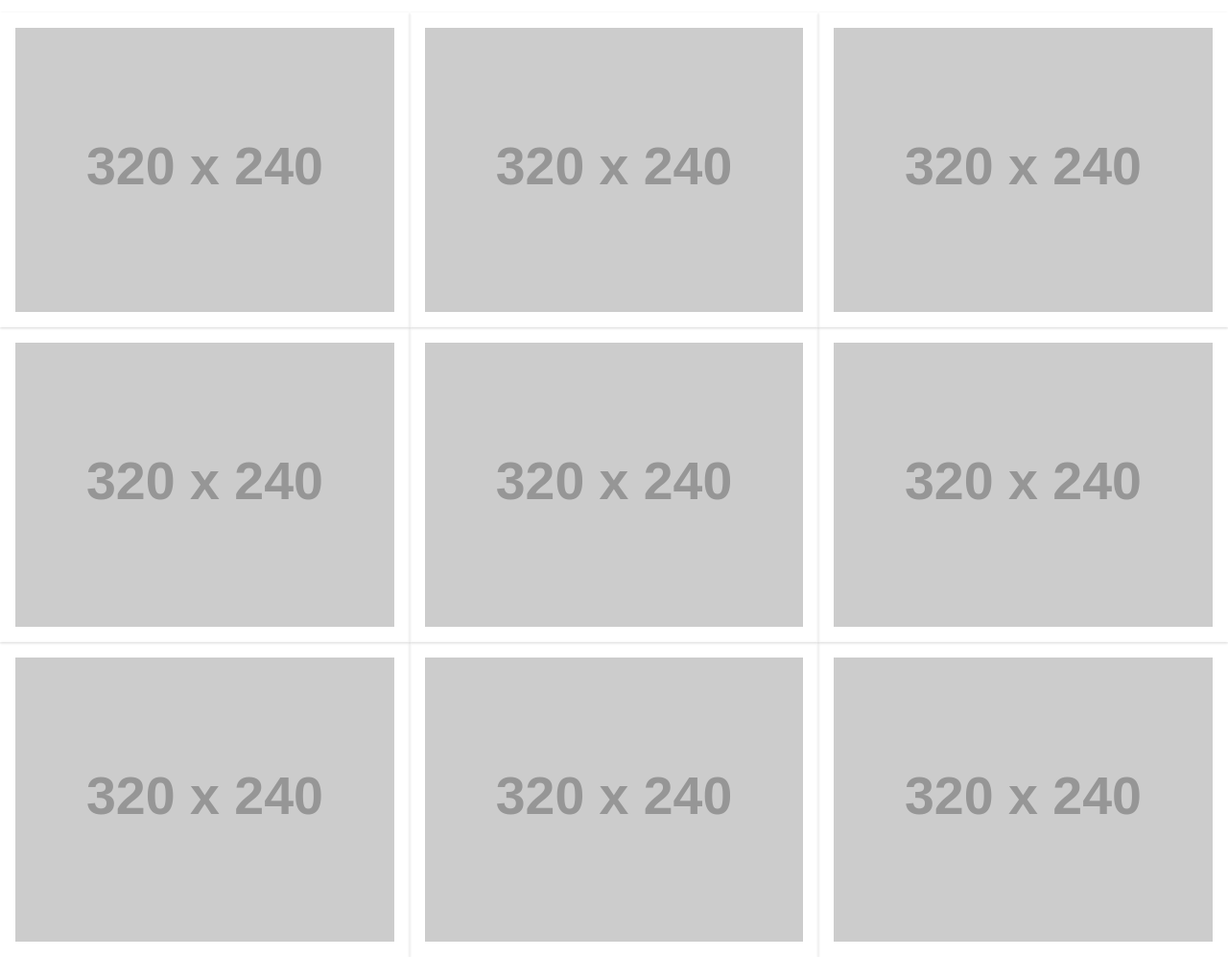
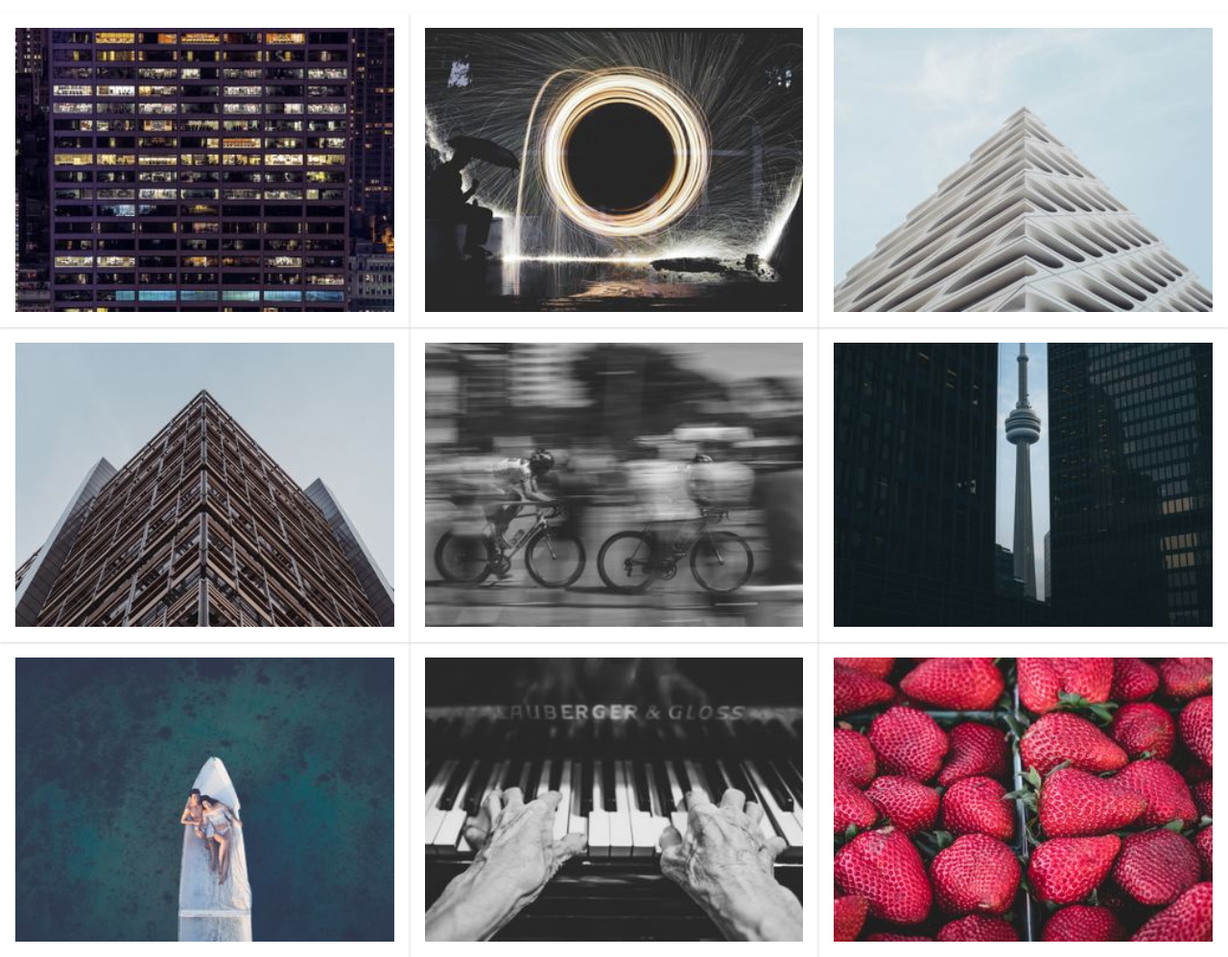
Before and after one commit to Norrisguy4444/css-framework-tailwind, a plain HTML site: page index.html in a window 1280 px wide. Shown: the part 59-1056 px from the top of the page at 96% size. Drawn offline with nearby package versions, Linux system fonts and the light colour scheme; placeholder pictures from the web are drawn by us.

Commit message:
Added images

```diff
--- a/index.html
+++ b/index.html
@@ -47,63 +47,63 @@
 		<!--Grid Cell -->
 			<div class="shadow w-full md:w-1/2 lg:w-1/3 py-4 px-4">
 				<div>
-					<img alt="Placeholder Image" class="block h-auto w-full" src="https://via.placeholder.com/320x240">
+					<img alt="Skyscrapers at the night" class="block h-auto w-full" src="assets/images/skyscraper-night.jpg">
 				</div>
 			</div>
 		<!--End Grid -->
 		<!--Grid Cell -->
 			<div class="shadow w-full md:w-1/2 lg:w-1/3 py-4 px-4">
 				<div>
-					<img alt="Placeholder Image" class="block h-auto w-full" src="https://via.placeholder.com/320x240">
+					<img alt="A black hole" class="block h-auto w-full" src="assets/images/blackhole.jpg">
 				</div>
 			</div>
 		<!--End Grid -->
 		<!--Grid Cell -->
 			<div class="shadow w-full md:w-1/2 lg:w-1/3 py-4 px-4">
 				<div>
-					<img alt="Placeholder Image" class="block h-auto w-full" src="https://via.placeholder.com/320x240">
+					<img alt="A building on the sky" class="block h-auto w-full" src="assets/images/building.jpg">
 				</div>
 			</div>
 		<!--End Grid -->
 		<!--Grid Cell -->
 			<div class="shadow w-full md:w-1/2 lg:w-1/3 py-4 px-4">
 				<div>
-					<img alt="Placeholder Image" class="block h-auto w-full" src="https://via.placeholder.com/320x240">
+					<img alt="Another building on the sky" class="block h-auto w-full" src="assets/images/building-2.jpg">
 				</div>
 			</div>
 		<!--End Grid -->
 		<!--Grid Cell -->
 			<div class="shadow w-full md:w-1/2 lg:w-1/3 py-4 px-4">
 				<div>
-					<img alt="Placeholder Image" class="block h-auto w-full" src="https://via.placeholder.com/320x240">
+					<img alt="Bicycles dashing through" class="block h-auto w-full" src="assets/images/bycicles.jpg">
 				</div>
 			</div>
 		<!--End Grid -->
 		<!--Grid Cell -->
 			<div class="shadow w-full md:w-1/2 lg:w-1/3 py-4 px-4">
 				<div>
-					<img alt="Placeholder Image" class="block h-auto w-full" src="https://via.placeholder.com/320x240">
+					<img alt="The CN Tower between skyscrapers" class="block h-auto w-full" src="assets/images/cn-tower.jpg">
 				</div>
 			</div>
 		<!--End Grid -->
 		<!--Grid Cell -->
 			<div class="shadow w-full md:w-1/2 lg:w-1/3 py-4 px-4">
 				<div>
-					<img alt="Placeholder Image" class="block h-auto w-full" src="https://via.placeholder.com/320x240">
+					<img alt="A couple on a boat" class="block h-auto w-full" src="assets/images/couple.jpg">
 				</div>
 			</div>
 		<!--End Grid -->
 		<!--Grid Cell -->
 			<div class="shadow w-full md:w-1/2 lg:w-1/3 py-4 px-4">
 				<div>
-					<img alt="Placeholder Image" class="block h-auto w-full" src="https://via.placeholder.com/320x240">
+					<img alt="Hands on a piano" class="block h-auto w-full" src="assets/images/piano.jpg">
 				</div>
 			</div>
 		<!--End Grid -->
 		<!--Grid Cell -->
 			<div class="shadow w-full md:w-1/2 lg:w-1/3 py-4 px-4">
 				<div>
-					<img alt="Placeholder Image" class="block h-auto w-full" src="https://via.placeholder.com/320x240">
+					<img alt="Ready to eat strawberries" class="block h-auto w-full" src="assets/images/strawberries.jpg">
 				</div>
 			</div>
 		<!--End Grid -->
```
